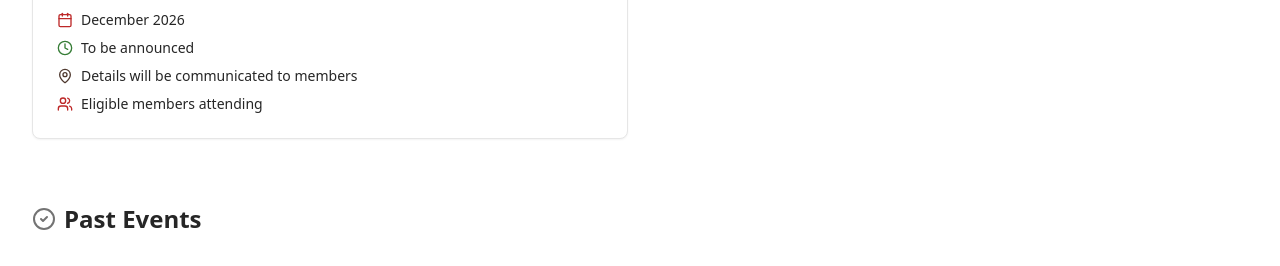
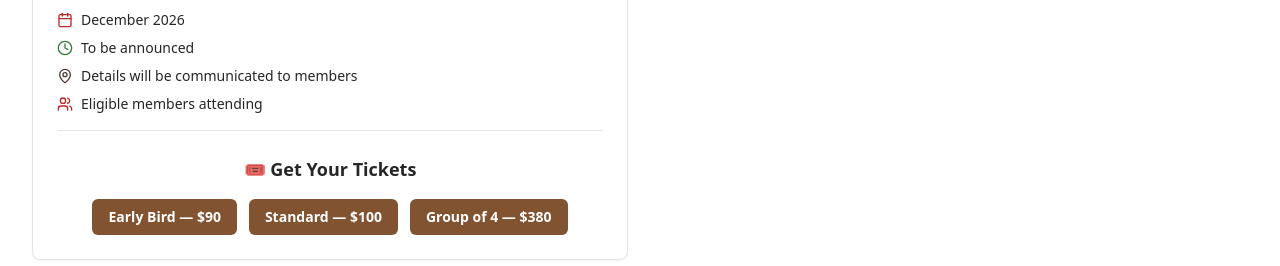
Before and after one commit to BrianKvin/lcia, a React (Vite) app: page / in a window 1280 px wide. Shown: the part 8260-8526 px from the top of the page. Built offline with nearby package versions, Linux system fonts and the light colour scheme; no server answers.

Commit message:
Update Events.tsx

```diff
--- a/src/components/Events.tsx
+++ b/src/components/Events.tsx
@@ -159,7 +159,40 @@ const Events = () => {
                             {event.attendees} attending
                           </div>
                         </div>
-                      </CardContent>
+        <div className="mt-6 border-t pt-6">
+<h4 className="text-lg font-semibold text-center mb-4">
+🎟️ Get Your Tickets
+</h4>
+
+<div className="flex flex-col sm:flex-row gap-3 justify-center">
+<a
+href="https://buy.stripe.com/aFa5kxcEI9p12pMfZ0bQY00"
+target="_blank"
+rel="noopener noreferrer"
+className="inline-flex items-center justify-center rounded-md bg-primary px-4 py-2 text-sm font-semibold text-primary-foreground hover:opacity-90 transition"
+>
+Early Bird — $90
+</a>
+
+<a
+href="https://buy.stripe.com/7sYfZb0w0gRt3tQ8wybQY02"
+target="_blank"
+rel="noopener noreferrer"
+className="inline-flex items-center justify-center rounded-md bg-primary px-4 py-2 text-sm font-semibold text-primary-foreground hover:opacity-90 transition"
+>
+Standard — $100
+</a>
+
+<a
+href="https://buy.stripe.com/5kQ8wJfqUgRt80a28abQY01"
+target="_blank"
+rel="noopener noreferrer"
+className="inline-flex items-center justify-center rounded-md bg-primary px-4 py-2 text-sm font-semibold text-primary-foreground hover:opacity-90 transition"
+>
+Group of 4 — $380
+</a>
+</div>
+</div>              </CardContent>
                     </>
                   )}
                 </Card>
```
